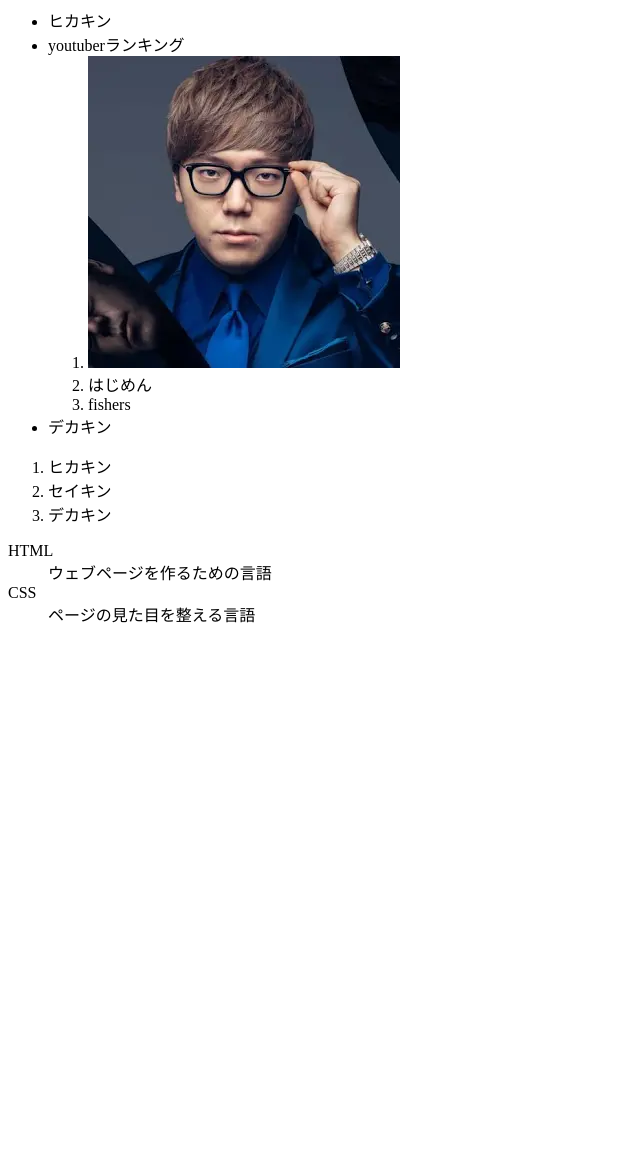
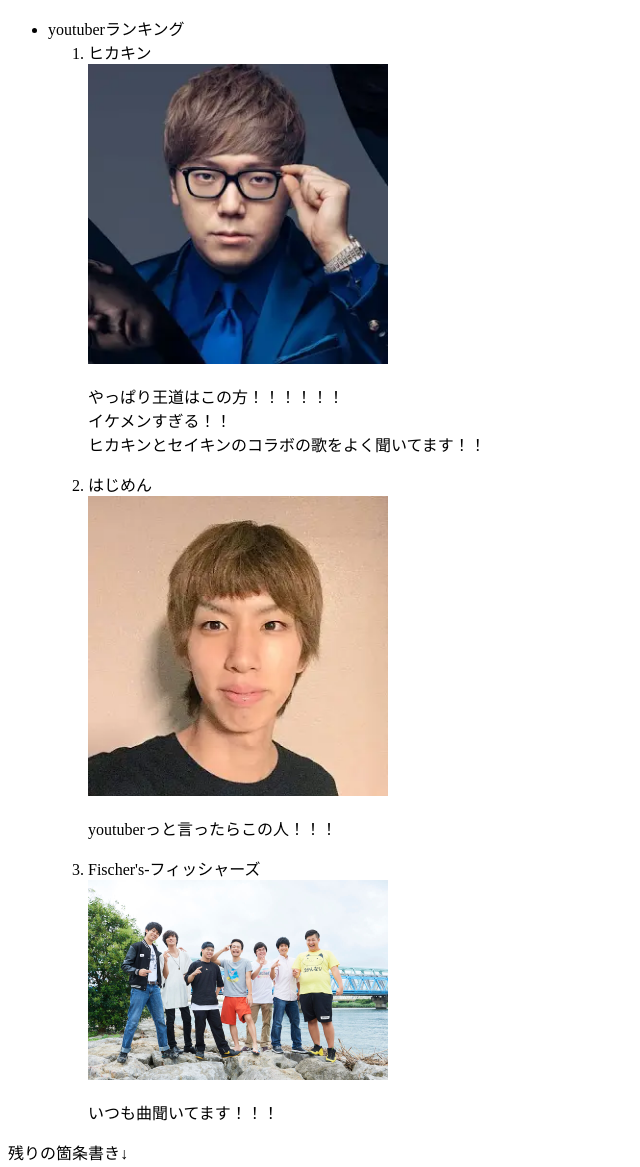
Before and after one commit to Yoru207/literacy, a plain HTML site: page lists.html in a window 1280 px wide. Shown: the top 1167 px of the page, without its empty margins (0-640 px from the left). Before the commit the page ends 800 px from the top, so only its background shows below. Drawn offline with Linux system fonts and the light colour scheme.

Commit message:
Add files via upload

```diff
--- a/lists.html
+++ b/lists.html
@@ -1,22 +1,31 @@
+<!DOCTYPE html>
+<html lang="ja">
+    <head>
+        <meta charset="UTF-8">
+        <meta name="viewport" content="width=device-width,initial-scale=1.0">
+    </head>
+    <body>
 <ul>
-    <li>ヒカキン</li>
     <li>youtuberランキング
         <ol>
-            <li>    <img src="./image.jpg"alt=ヒカキン> </li>
-            <li>はじめん</li>
-            <li>fishers</li>
+            <li>ヒカキン<br><img src="image.jpg"width=300>
+            <p>やっぱり王道はこの方！！！！！！
+                <br>イケメンすぎる！！
+                <br>ヒカキンとセイキンのコラボの歌をよく聞いてます！！
+            </p></li>
+            <li>はじめん<br><img src="はじめ社長.png"width=300>
+            <p>youtuberっと言ったらこの人！！！ </p></li>
+            <li>Fischer's-フィッシャーズ<br><img src="フィッシャーズ.jpeg"width=300>
+            <p>いつも曲聞いてます！！！</p></li>
         </ol>
     </li>
-    <li>デカキン</li>
 </ul>
-<ol>
-    <li>ヒカキン</li>
-    <li>セイキン</li>
-    <li>デカキン</li>
-</ol>
+<p>残りの箇条書き↓</p>
 <dl>
-  <dt>HTML</dt>
-  <dd>ウェブページを作るための言語</dd>
-  <dt>CSS</dt>
-  <dd>ページの見た目を整える言語</dd>
+  <dt>pokemon</dt>
+  <dd>Pikachu</dd>
+  <dt>Doragons</dt>
+  <dd>meido</dd>
 </dl>
+    </body>
+</html>
```
